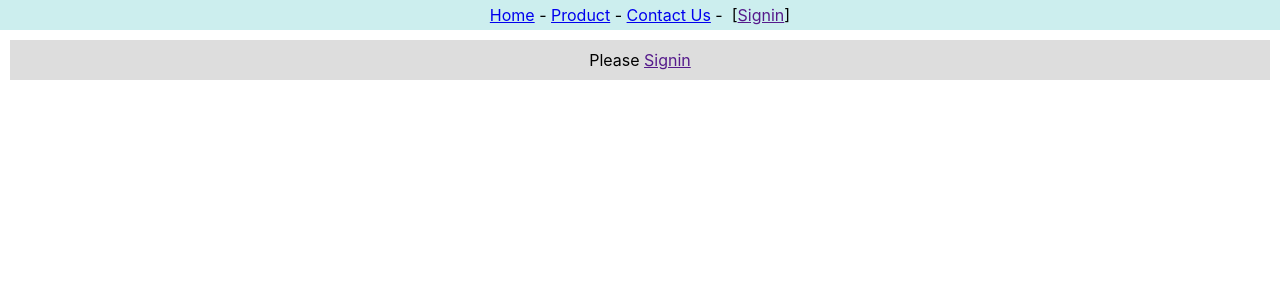
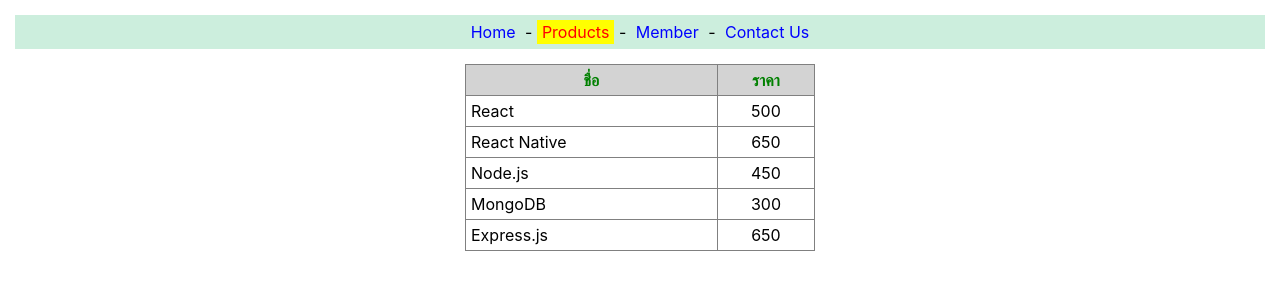
Before and after one commit to SakkarinTemaiyanan/app1, a React (Create React App) app: page /products in a window 1280 px wide. Shown: the top 300 px of the page. Built offline with nearby package versions, Linux system fonts and the light colour scheme.

Commit message:
Router
Router

```diff
--- a/package.json
+++ b/package.json
@@ -8,6 +8,7 @@
     "@testing-library/user-event": "^13.5.0",
     "react": "^18.3.1",
     "react-dom": "^18.3.1",
+    "react-router-dom": "^6.26.2",
     "react-scripts": "5.0.1",
     "web-vitals": "^2.1.4"
   },
--- a/src/App.js
+++ b/src/App.js
@@ -1,14 +1,6 @@
 import React from 'react'
-import { userContext } from './context'
-import Header2 from './context-header2'
-import Content2 from './context-content2'
+import Router3 from './router3'
 
-export default function App() {
-  let [user,setUser] = React.useState('')
-  return(
-    <userContext.Provider value={[user, setUser]}>
-      <Header2/>
-      <Content2/>
-    </userContext.Provider>
-  )
+export default function App(){
+  return <Router3/>
 }
--- /dev/null
+++ b/src/home.js
@@ -0,0 +1,12 @@
+import React from "react";
+
+export default function Home(){
+    return(
+        <p style={{textAlign:'center'}}>
+            <h3>ยินดีต้อนรับสู่ React Store</h3>
+            รายชื่อ <a href="/products">สินค้า</a> ที่เราจำหน่าย<br/>
+            แต่ท่านต้องเป็น <a href="/member">สมาชิก</a> จึงจะสั่งซื้อได้<br/>
+            หากมีข้อสงสัย กรุณา <a href="/contact">ติดต่อเรา</a>
+        </p>
+    )
+}
--- /dev/null
+++ b/src/member.js
@@ -0,0 +1,7 @@
+import React from "react";
+
+export default function Member(){
+    return(
+        <div style={{textAlign:'center'}}>Member Page</div>
+    )
+}
--- /dev/null
+++ b/src/navlink.css
@@ -0,0 +1,19 @@
+.nav{
+    background-color: #ced;
+    padding: 7px;
+    text-align: center;
+    margin: 15px;
+}
+
+.menu{
+    color: blue;
+    text-decoration: none;
+    padding: 2px 5px;
+}
+
+.active_menu{
+    color: red;
+    background-color: yellow;
+    text-decoration: none;
+    padding: 2px 5px;
+}
--- /dev/null
+++ b/src/products.css
@@ -0,0 +1,18 @@
+table{
+    width: 350px;
+    border-collapse: collapse;
+    margin: auto;
+}
+
+th{
+    background-color: lightgray;
+    color: green;
+}
+
+th,td{
+    padding: 5px;
+}
+
+td:nth-child(2){
+    text-align: center;
+}
--- /dev/null
+++ b/src/products.js
@@ -0,0 +1,24 @@
+import React from "react";
+import './products.css'
+
+export default class Products extends React.Component{
+    data = [
+        ['React',500],
+        ['React Native',650],
+        ['Node.js',450],
+        ['MongoDB',300],
+        ['Express.js',650]
+    ]
+    render(){
+        return(
+            <table border="1">
+                <tr><th>ชื่อ</th><th>ราคา</th></tr>
+                {
+                    this.data.map(d =>{
+                        return <tr><td>{d[0]}</td><td>{d[1]}</td></tr>
+                    })
+                }
+            </table>
+        )
+    }
+}
--- /dev/null
+++ b/src/router3.js
@@ -0,0 +1,39 @@
+import React from "react";
+import { BrowserRouter, NavLink, Route, Routes } from "react-router-dom";
+import './navlink.css'
+import Products from "./products";
+import Home from "./home";
+import Member from "./member";
+
+export default function Router3(){
+    return(
+        <BrowserRouter>
+         <nav className="nav">
+         <NavLink to='/'
+           className={({isActive})=>
+            isActive?"active_menu":"menu"}
+           style={({isActive})=>{
+             return{
+                fontWeight: isActive? "bold":""
+             };
+            }}>Home</NavLink> -&nbsp;
+         <NavLink to='/products' className={({isActive})=>isActive?"active_menu":"menu"}>
+          Products</NavLink> -&nbsp;
+
+         <NavLink to='/member' className={({isActive})=>isActive?"active_menu":"menu"}>
+          Member</NavLink> -&nbsp;
+
+         <NavLink to='/contact' className={({isActive})=>isActive?"active_menu":"menu"}>
+          Contact Us</NavLink>
+         </nav>
+
+         <Routes style={{margin:'20px'}}>
+            <Route path="/" element={<Home/>}/>
+            <Route path="/products" element={<Products/>}/>
+            <Route path="/member" Component={Member}/>
+            <Route path="/contact" element={<div style={{textAlign:'center'}}>Contact Page</div>}/>
+            <Route path="/*" element={<div style={{textAlign:'center'}}>Error 404 Not Found</div>}/>
+         </Routes>
+        </BrowserRouter>
+    )
+}
```
Also changed, not shown: src/router2.js (added, +28 -0 lines), src/router4.js (added, +39 -0 lines), 1 other file (tests, documents, lock files or other folders).
